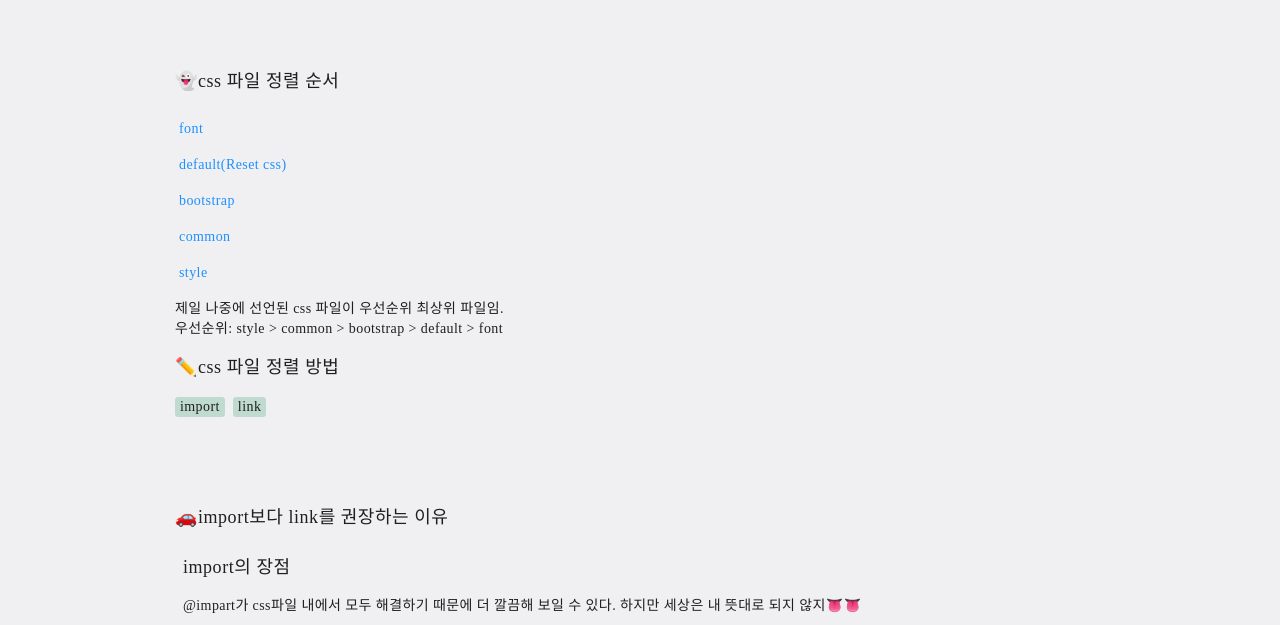
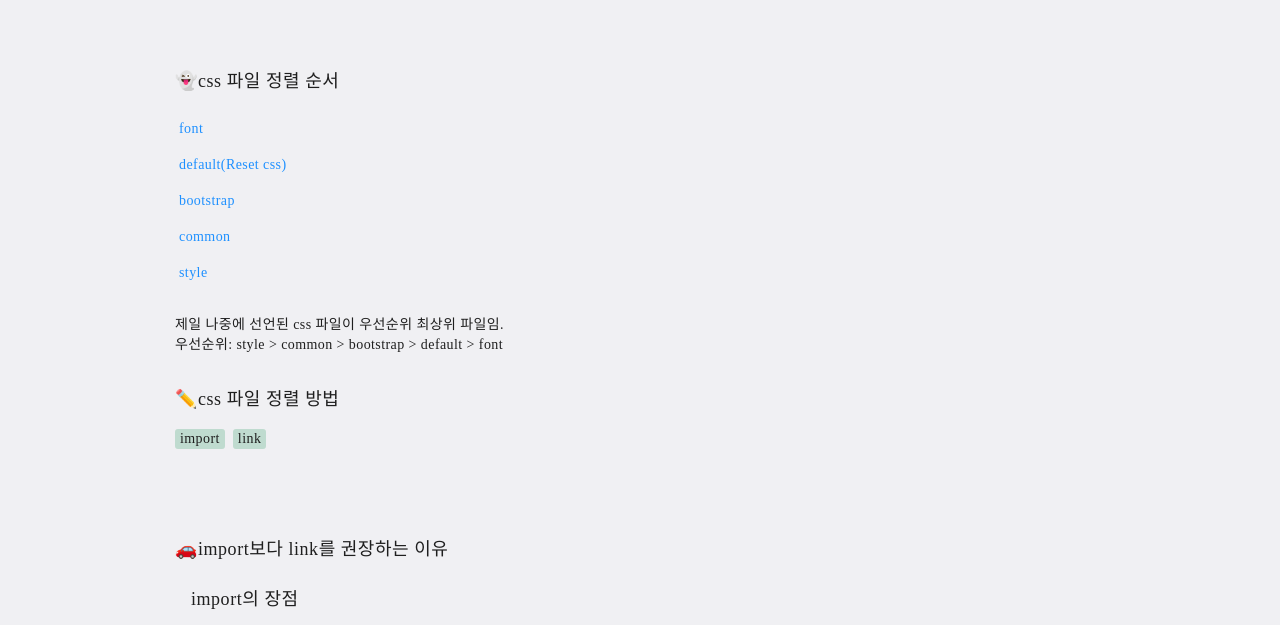
Before and after one commit to DuetoPark/CSS-practice, a plain HTML site: page 04-note/pages/01-css/css-1-link.html in a window 1280 px wide. Shown: the part 147-772 px from the top of the page. Drawn offline with Linux system fonts and the light colour scheme; a web font is replaced by a local one.

Commit message:
DOC: css-media-query.css 임포트 -css-1-link.html

```diff
--- a/04-note/pages/01-css/css-1-link.html
+++ b/04-note/pages/01-css/css-1-link.html
@@ -19,6 +19,7 @@
     <link rel="stylesheet" href="../../css/common/common.css">
     <link rel="stylesheet" href="../../css/common/common-media-query.css">
     <link rel="stylesheet" href="../../css/css/css-style.css">
+    <link rel="stylesheet" href="../../css/css/css-media-query.css">
   </head>
 
   <body>
```
